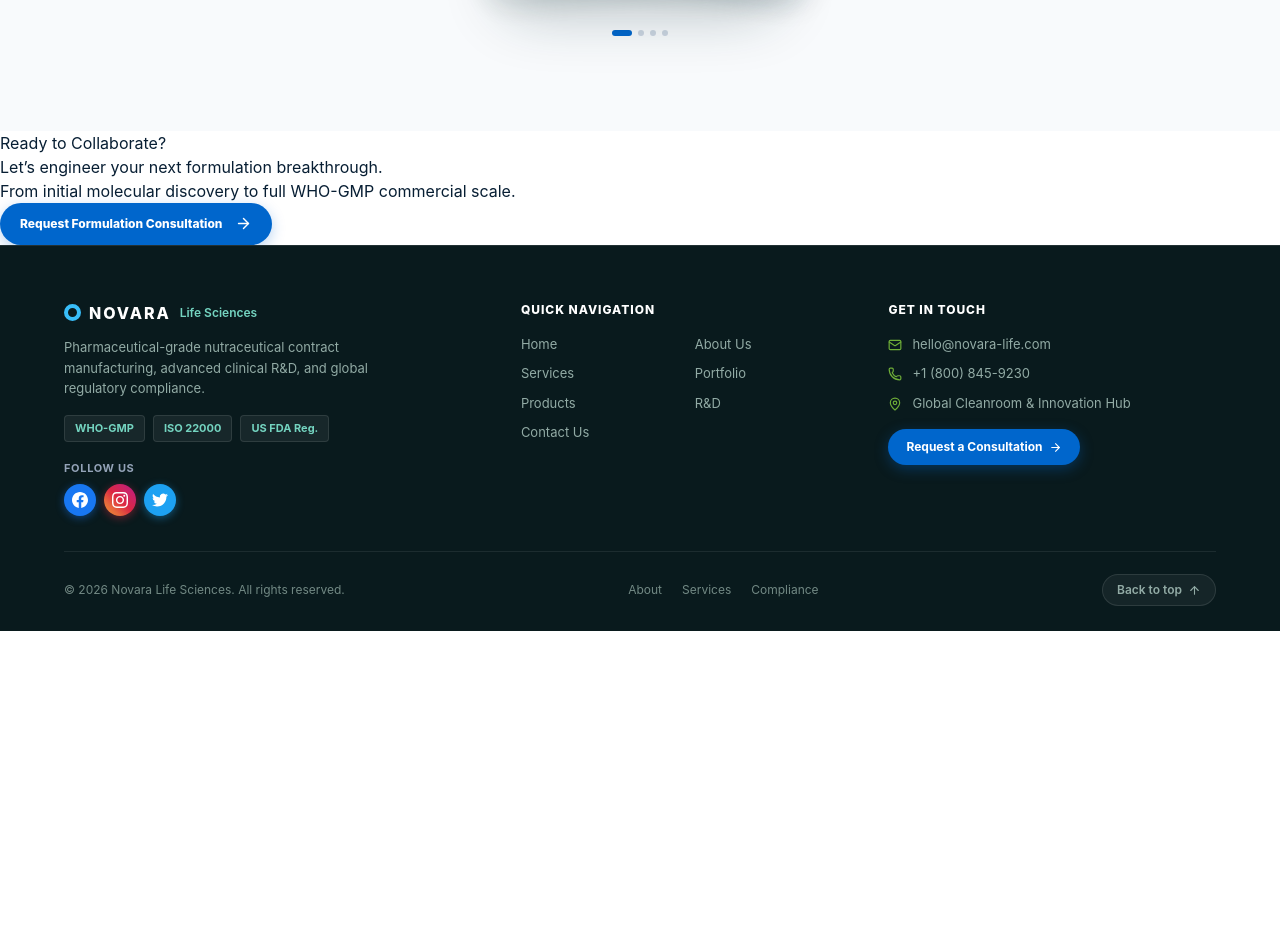
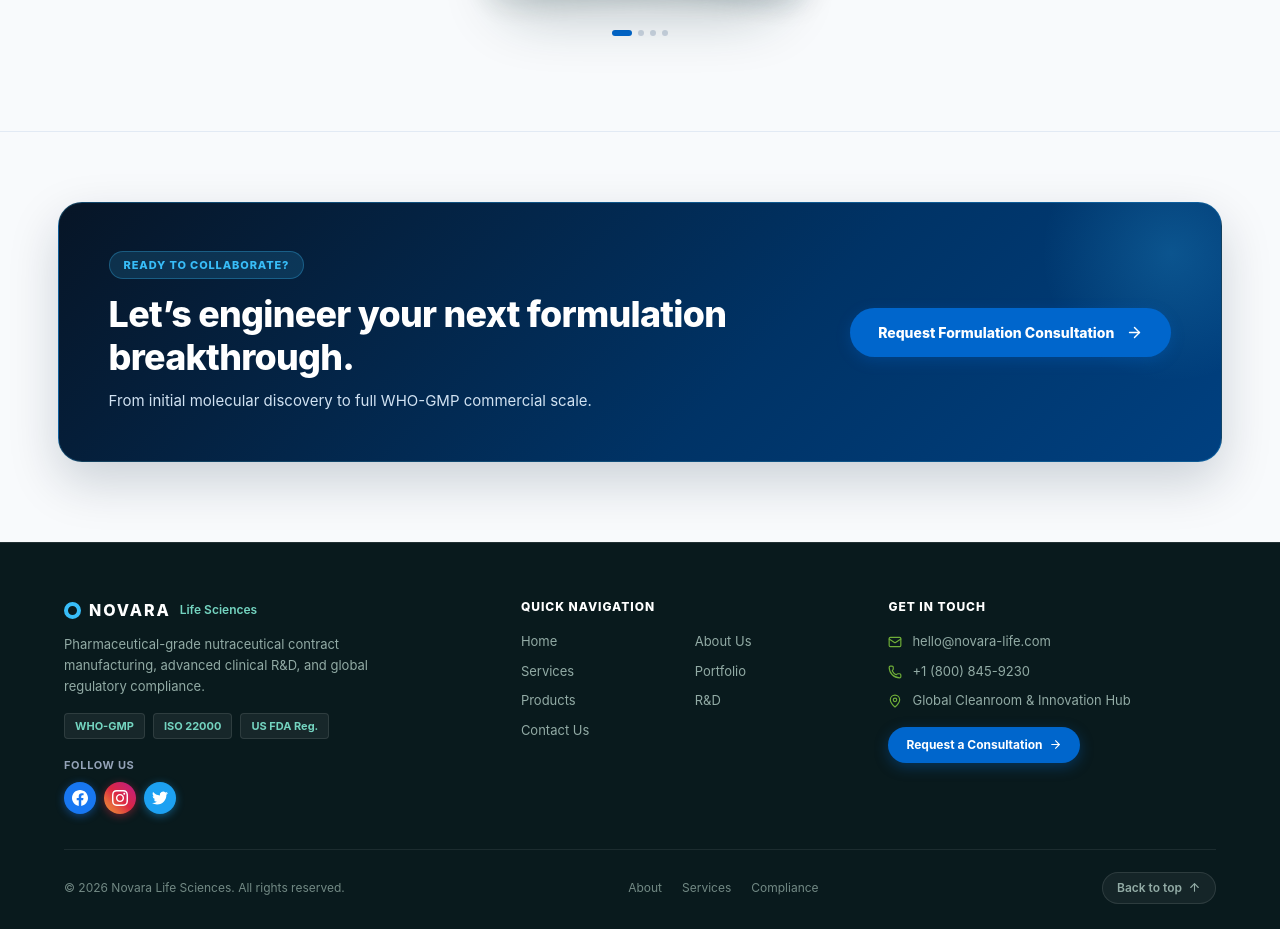
Before and after one commit to sonu2k1/Zenon, a Next.js app: page / in a window 1280 px wide. Shown: the part 10320-11249 px from the top of the page. Before the commit the page ends 10951 px from the top, so only its background shows below. Built offline with nearby package versions, Linux system fonts and the light colour scheme.

Commit message:
fix: style bottom CTA banner card with modern deep navy and cyan glow in Blue & White theme

```diff
--- a/app/globals.css
+++ b/app/globals.css
@@ -2249,8 +2249,114 @@ em {
 }
 
 .video-nav-arrow:hover {
-  background: #102f35;
+  background: #0066cc;
   color: #ffffff;
+  border-color: #0066cc;
   transform: scale(1.1);
-  box-shadow: 0 10px 24px rgba(16, 47, 53, 0.22);
-}
+  box-shadow: 0 10px 24px rgba(0, 102, 204, 0.28);
+}
+
+/* Premium Blue & White CTA Banner */
+.cta-banner-section {
+  padding: 70px 4.5vw 80px;
+  background: #f8fafc;
+  border-top: 1px solid var(--line);
+}
+
+.cta-banner-card {
+  max-width: 1240px;
+  margin: 0 auto;
+  background: linear-gradient(135deg, #071526 0%, #003366 60%, #004080 100%);
+  border: 1px solid rgba(56, 189, 248, 0.25);
+  border-radius: 24px;
+  padding: 48px 50px;
+  display: flex;
+  justify-content: space-between;
+  align-items: center;
+  gap: 36px;
+  box-shadow: 0 20px 50px rgba(7, 30, 51, 0.18);
+  position: relative;
+  overflow: hidden;
+}
+
+.cta-banner-card::before {
+  content: "";
+  position: absolute;
+  top: -80px;
+  right: -80px;
+  width: 260px;
+  height: 260px;
+  border-radius: 50%;
+  background: radial-gradient(circle, rgba(56, 189, 248, 0.2) 0%, transparent 70%);
+  pointer-events: none;
+}
+
+.cta-banner-content {
+  max-width: 700px;
+  position: relative;
+  z-index: 2;
+}
+
+.cta-banner-pill {
+  display: inline-flex;
+  align-items: center;
+  gap: 6px;
+  background: rgba(56, 189, 248, 0.15);
+  color: #38bdf8;
+  border: 1px solid rgba(56, 189, 248, 0.3);
+  font-size: 11px;
+  font-weight: 800;
+  text-transform: uppercase;
+  letter-spacing: 0.08em;
+  padding: 5px 14px;
+  border-radius: 100px;
+  margin-bottom: 14px;
+}
+
+.cta-banner-title {
+  font-size: clamp(1.8rem, 2.8vw, 2.4rem);
+  font-weight: 800;
+  color: #ffffff;
+  letter-spacing: -0.02em;
+  line-height: 1.2;
+  margin-bottom: 10px;
+}
+
+.cta-banner-desc {
+  font-size: 15px;
+  color: #d1e2f2;
+  line-height: 1.6;
+  margin: 0;
+}
+
+.cta-banner-actions {
+  flex-shrink: 0;
+  position: relative;
+  z-index: 2;
+}
+
+.cta-banner-actions .button {
+  padding: 14px 28px;
+  font-size: 14px;
+  font-weight: 800;
+  border-radius: 100px;
+  white-space: nowrap;
+}
+
+@media (max-width: 860px) {
+  .cta-banner-card {
+    flex-direction: column;
+    align-items: flex-start;
+    padding: 36px 28px;
+    gap: 24px;
+  }
+
+  .cta-banner-actions {
+    width: 100%;
+  }
+
+  .cta-banner-actions .button {
+    width: 100%;
+    justify-content: center;
+  }
+}
```
